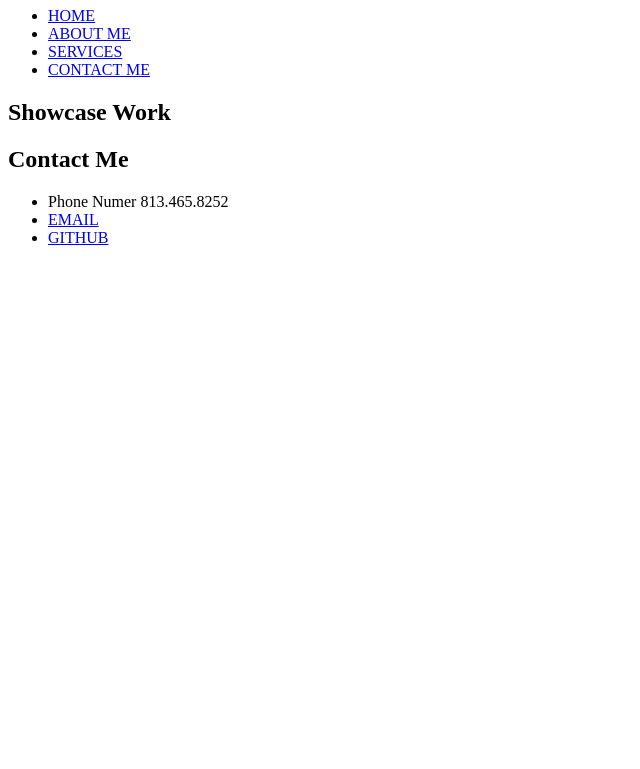
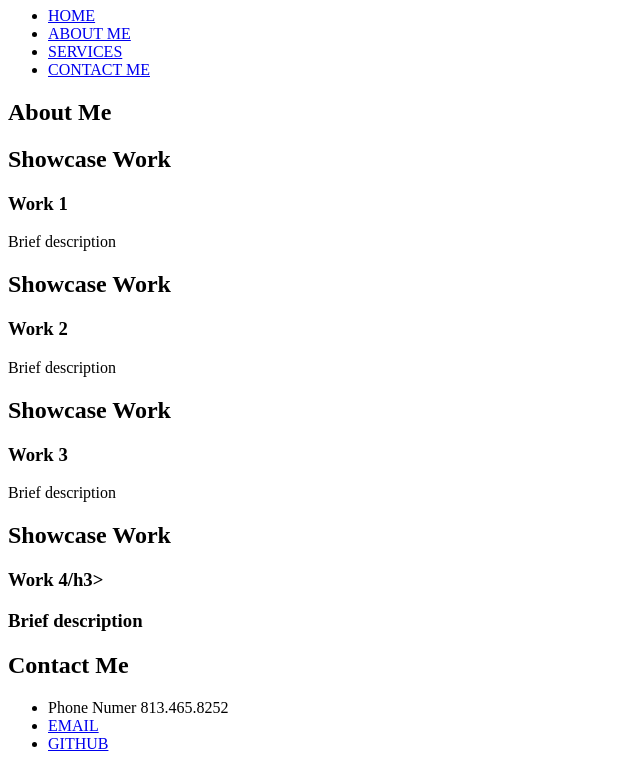
Before and after one commit to ajdavis2424/Professional-Portfolio, a plain HTML site: page Portfolio HTML.html in a window 1280 px wide. Shown: the part 144-913 px from the top of the page, without its empty margins (0-640 px from the left). Before the commit the page ends 800 px from the top, so only its background shows below. Drawn offline with Linux system fonts and the light colour scheme.

Commit message:
added box images to HTML skeleton

```diff
--- a/Portfolio HTML.html
+++ b/Portfolio HTML.html
@@ -12,7 +12,7 @@
     <header>
         <div class="container">
             <div id="topper">
-                <h1> <img src="linked in picture.jpeg" alt="avatar"> Welcome to my Portfolio Page!</h1>
+                <h1> <img src="linked in picture.jpeg" alt="avatar"> Welcome To My Portfolio Page!</h1>
              </div>
              <nav>
                  <ul>
@@ -25,20 +25,41 @@
     </div>
 </header>
 
-<section id="About Me">
+<section id="about Me">
     <div class="container">
-        <h1></h1>
+        <h1>About Me</h1>
+    </div>
+
+</section>
+<!-- Each box showing work has its own div -->
+
+<section id="showcase work boxes">
+    <div class="container">
+        <div class="box">
+            <h1>Showcase Work</h1>
+                <h3>Work 1</h3>
+                    <p>Brief description</p>
+        </div>
+        <div class="box">
+            <h1>Showcase Work</h1>
+                <h3>Work 2</h3>
+                    <p>Brief description</p>
+        </div>
+        <div class="box">
+            <h1>Showcase Work</h1>
+                <h3>Work 3</h3>
+                    <p>Brief description</p>
+        </div>
+        <div class="box">
+            <h1>Showcase Work</h1>
+                <h3>Work 4/h3>
+                    <p>Brief description</p>
+        </div>
     </div>
 
 </section>
 
-<section id="Showcase Work">
-    <div class="container">
-        <h1>Showcase Work</h1>
-    </div>
-
-</section>
-<section id="Contact Me">
+<section id="contact Me">
     <div class="container">
         <h1>Contact Me</h1>
         <ul>
```
Also changed, not shown: CSS image.png (added), HTML Image.png (added), Java Script Image.png (added), Responsive Website Image.jpeg (added), 1 other file.
